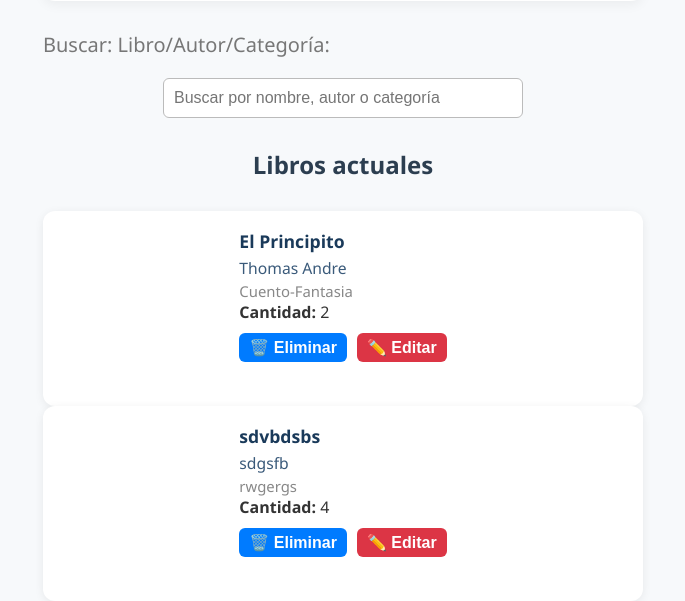
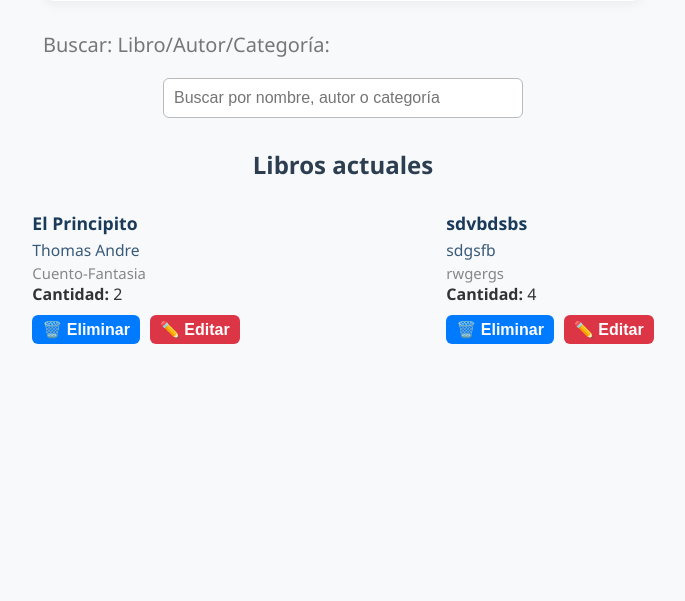
Before and after one commit to AriusJerek/Biblioteca-Web, a Flask app: page /gestion in a window 1280 px wide. Shown: the part 1003-1604 px from the top of the page, without its empty margins (297-982 px from the left). After the commit the page ends 1347 px from the top, so only its background shows below. Run offline with Flask 3, Linux system fonts and the light colour scheme; a user stored in the database is signed in; data comes from the database, SQL or seed files in the repository.

Commit message:
Refactorizar estilos de la lista de libros: aplicar diseño de cuadrícula y ajustar propiedades de estilo para mejorar la presentación.

```diff
--- a/static/css/estilos.css
+++ b/static/css/estilos.css
@@ -175,9 +175,22 @@ header p {
   transition: background-color 0.3s ease;
 }
 
+.lista-libros {
+  display: contents;
+}
+
+.lista-libros div {
+  background: unset;
+  border: unset;
+  border-radius: unset;
+  box-shadow: unset;
+  margin: unset;
+  padding: unset;
+  max-width: unset;
+}
+
 .lista-libros ul {
-  list-style: none;
-  padding: 0;
+  display: none;
 }
 
 .lista-libros li {
@@ -903,3 +916,24 @@ main {
   font-size: 0.93em;
   color: #888;
 }
+
+.lista-libros .catalogo-grid {
+  display: grid;
+  grid-template-columns: repeat(auto-fit, minmax(220px, 1fr));
+  gap: 28px;
+  margin: 30px 0 40px 0;
+}
+
+#listaLibros {
+  display: contents;
+}
+
+#listaLibros > div {
+  background: unset;
+  border: unset;
+  border-radius: unset;
+  box-shadow: unset;
+  margin: unset;
+  padding: unset;
+  max-width: unset;
+}
```
